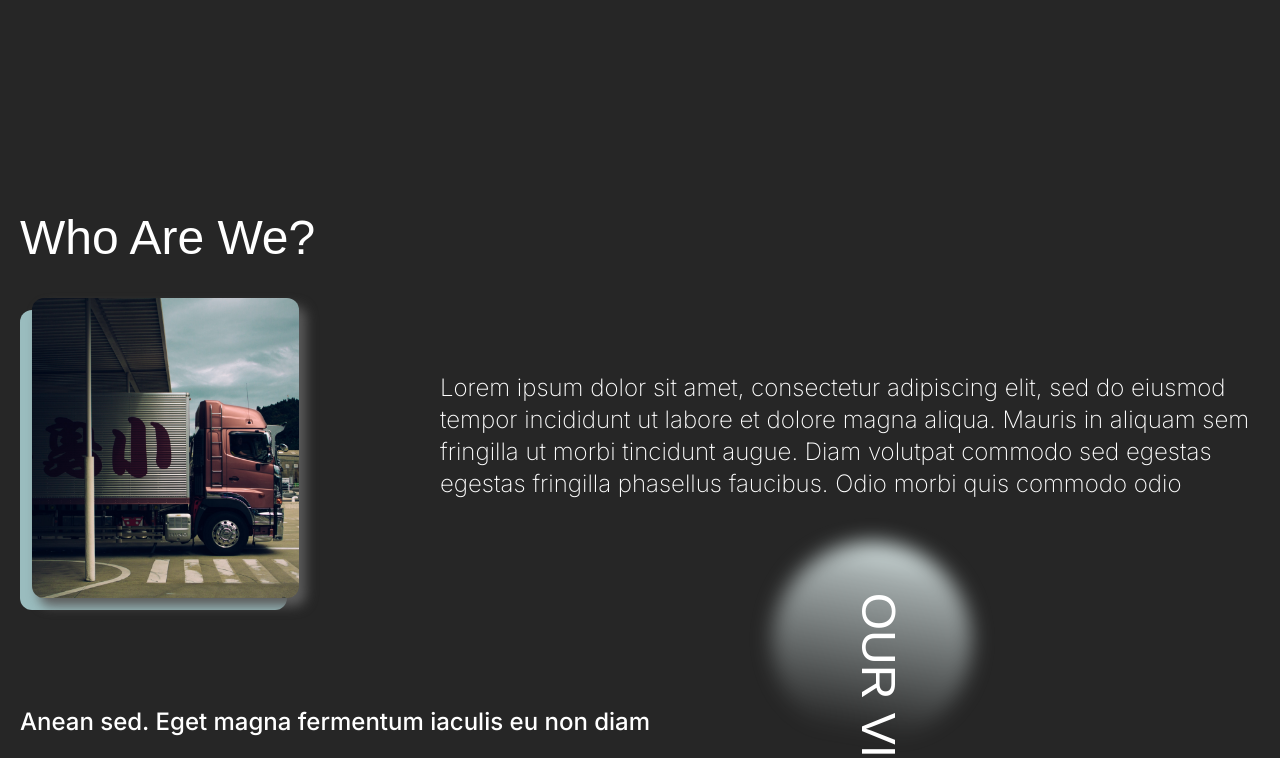
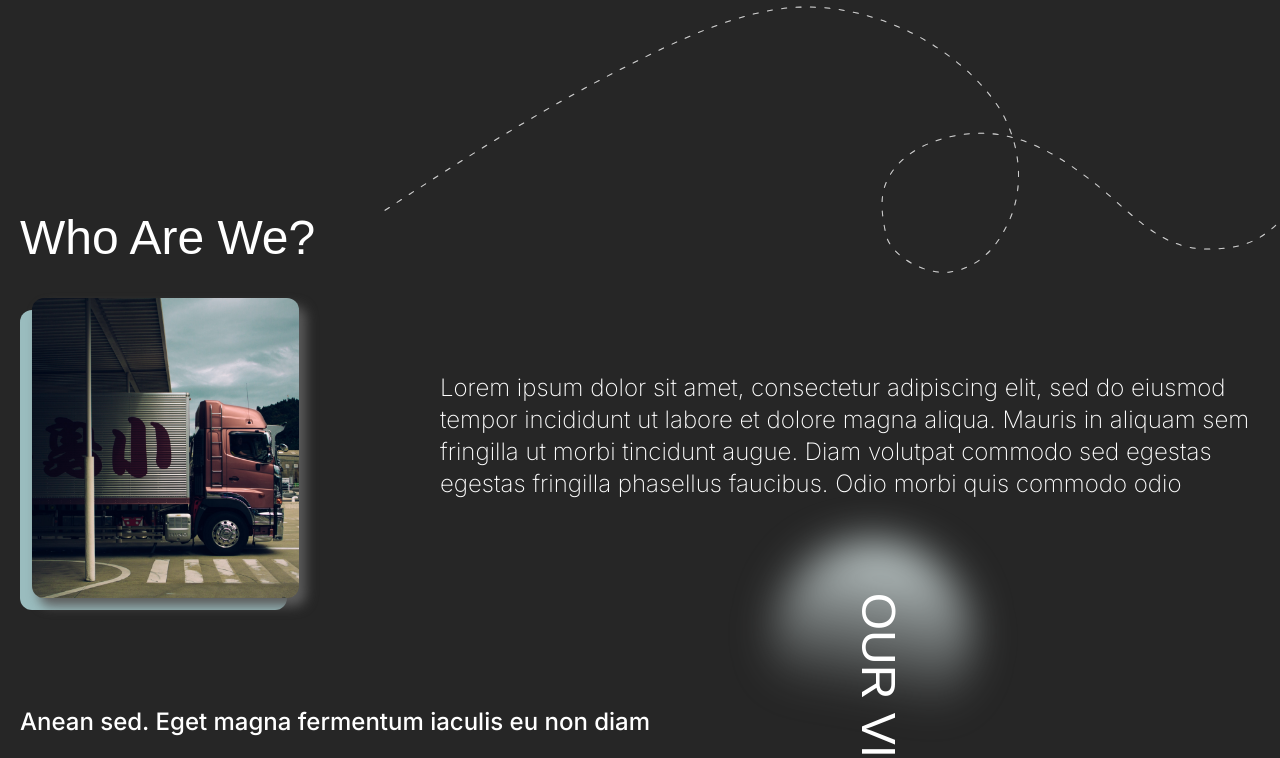
Before and after one commit to jassuwu/essential-exports, a Next.js app: page / in a window 1280 px wide. Shown: the part 820-1578 px from the top of the page. Built offline with nearby package versions, Linux system fonts and the light colour scheme; a web font is replaced by a local one.

Commit message:
curly lines added

```diff
--- a/components/Home/About.tsx
+++ b/components/Home/About.tsx
@@ -2,10 +2,10 @@ import Image from 'next/image';
 
 const About = () => {
   return (
-    <section id='About'>
+    <section id='About' className='relative'>
 
-      {/* <Image src='/images/vector_top.svg' alt='Vector' width={1410} height={900}
-        className='absolute top-16 right-0 w-[70%] invisible md:visible ' /> */}
+      <Image src='/images/vector_top.svg' alt='Vector' width={1410} height={900}
+        className='absolute  right-0 w-[70%] -top-0 sm:-top-12  md:-top-22 xl:-top-32' />
       <div className='px-5  md:container md:mx-auto py-20 relative'>
         <h2 className=' text-2xl md:text-4xl lg:text-5xl font-anybody'>
           Who Are We?
@@ -30,8 +30,8 @@ const About = () => {
           </div>
 
           <div>
-            <div style={{ background: "linear-gradient(189.49deg, #EFFFFE 0%, #A7B0B0 20%, rgba(0, 0, 0, 0)90%)" }}
-              className='w-[80px] h-[80px] sm:w-[100px] sm:h-[100px] lg:w-[150px] lg:h-[150px]  xl:w-[200px] xl:h-[200px]  rounded-tl-[50%] rounded-tr-[50%] rounded-bl-[50%] rounded-br-[50%] blur-[5px] sm:blur-[10px] absolute right-0 -bottom-28 sm:-bottom-28  sm:right-20 lg:right-22 xl:right-72'>
+            <div style={{ background: "linear-gradient(189.49deg, #EFFFFE 0%, #A7B0B0 20%, rgba(0, 0, 0, 0)75%)" }}
+              className='w-[80px] h-[80px] sm:w-[100px] sm:h-[100px] lg:w-[150px] lg:h-[150px]  xl:w-[200px] xl:h-[200px]  rounded-tl-[50%] rounded-tr-[50%] rounded-bl-[50%] rounded-br-[50%] blur-[5px] sm:blur-[20px] absolute right-0 -bottom-28 sm:-bottom-28  sm:right-20 lg:right-22 xl:right-72'>
             </div>
             <h2 className='text-base sm:text-2xl md:text-2xl lg:text-4xl xl:text-5xl font-anybody rotate-90 absolute -bottom-28 right-1 sm:-bottom-32 sm:right-16 xl:right-60'>
               OUR VISION
@@ -46,9 +46,9 @@ const About = () => {
             <p className='text-sm sm:text-base md:text-lg  lg:text-2xl font-inter font-extralight max-w-2xl ml-0 md:ml-0 lg:ml-16 mt-3 md:mt-10 pl-3'>Lorem ipsum dolor sit amet, consectetur adipiscing elit, sed do eiusmod tempor incididunt ut labore et dolore magna aliqua. Mauris in aliquam sem fringilla ut morbi tincidunt augue. </p>
           </div>
         </div>
-        {/* <Image src='/images/vector_bottom.svg' alt='Vector' width={600} height={900}
-          className='absolute -bottom-10 left-0' /> */}
       </div>
+      {/* <Image src='/images/vector_bottom.svg' alt='Vector' width={600} height={900}
+        className='absolute -bottom-10 left-0 hidden lg:block' /> */}
 
     </section>
   )
```
